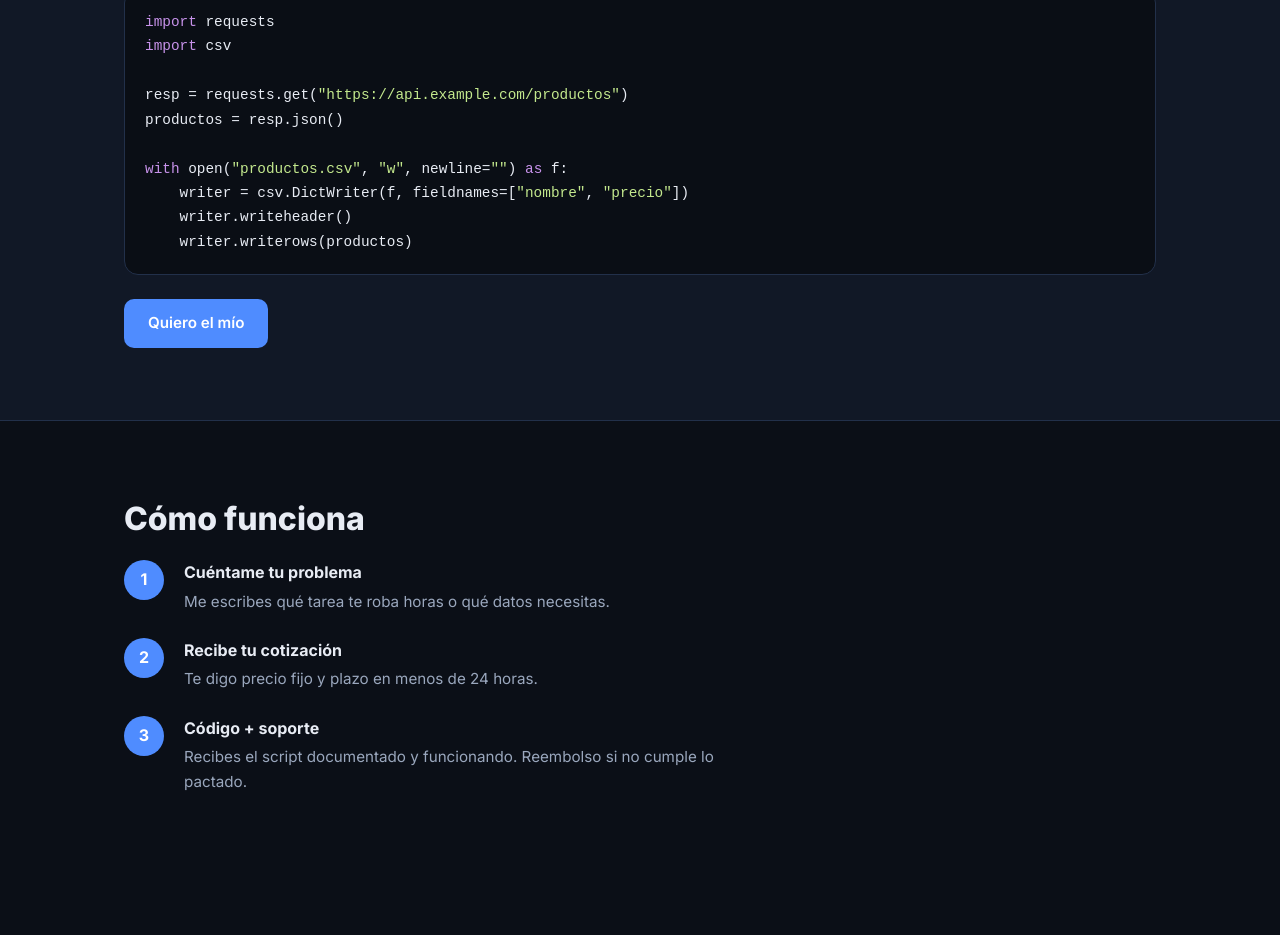
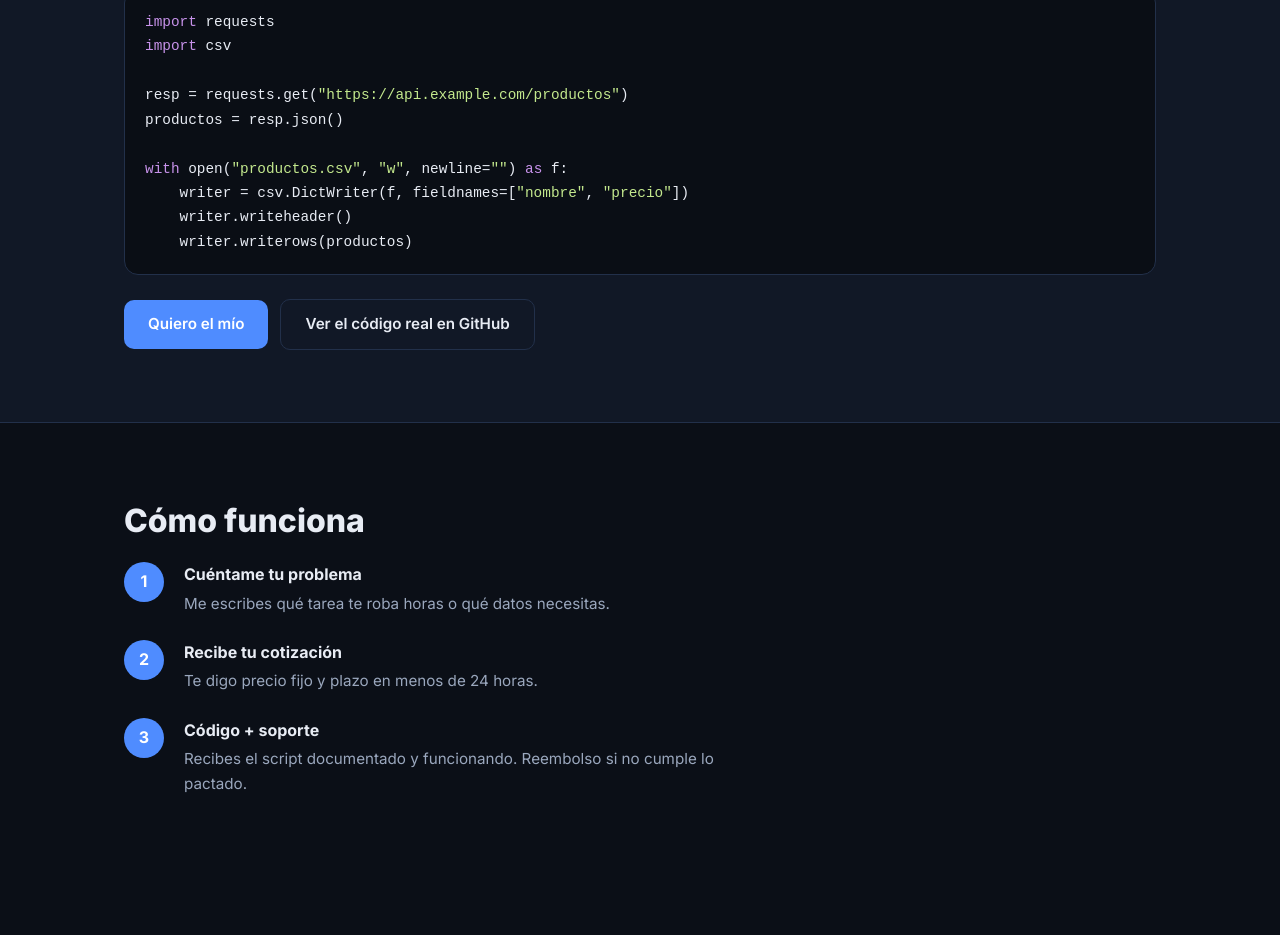
Before and after one commit to JeffGarroRojas/jeffer-codes, a plain HTML site: page index.html in a window 1280 px wide. Shown: the part 1409-2344 px from the top of the page. Drawn offline with Linux system fonts and the light colour scheme.

Commit message:
feat: enlazar demo real de scraping y portafolio

```diff
--- a/index.html
+++ b/index.html
@@ -80,7 +80,10 @@ productos = resp.json()
     writer = csv.DictWriter(f, fieldnames=[<span class="str">"nombre"</span>, <span class="str">"precio"</span>])
     writer.writeheader()
     writer.writerows(productos)</code></pre>
-      <a href="#contacto" class="btn btn--primary">Quiero el mío</a>
+      <div class="cta-row">
+        <a href="#contacto" class="btn btn--primary">Quiero el mío</a>
+        <a href="https://github.com/JeffGarroRojas/demo-scraping" target="_blank" rel="noopener" class="btn btn--ghost">Ver el código real en GitHub</a>
+      </div>
     </div>
   </section>
 
@@ -158,6 +161,7 @@ productos = resp.json()
   <footer class="footer">
     <div class="container">
       <p>© <span id="year"></span> jeffer.codes · Automatización & scraping en Python</p>
+      <p><a href="https://github.com/JeffGarroRojas">GitHub</a> · <a href="https://jeffgarrorojas.github.io">Portafolio</a></p>
     </div>
   </footer>
 
--- a/styles.css
+++ b/styles.css
@@ -174,3 +174,10 @@ body {
   .nav__links a:not(.btn) { display: none; }
   .hero { padding: 64px 0 48px; }
 }
+
+.cta-row {
+  display: flex;
+  flex-wrap: wrap;
+  gap: 12px;
+  align-items: center;
+}
```
